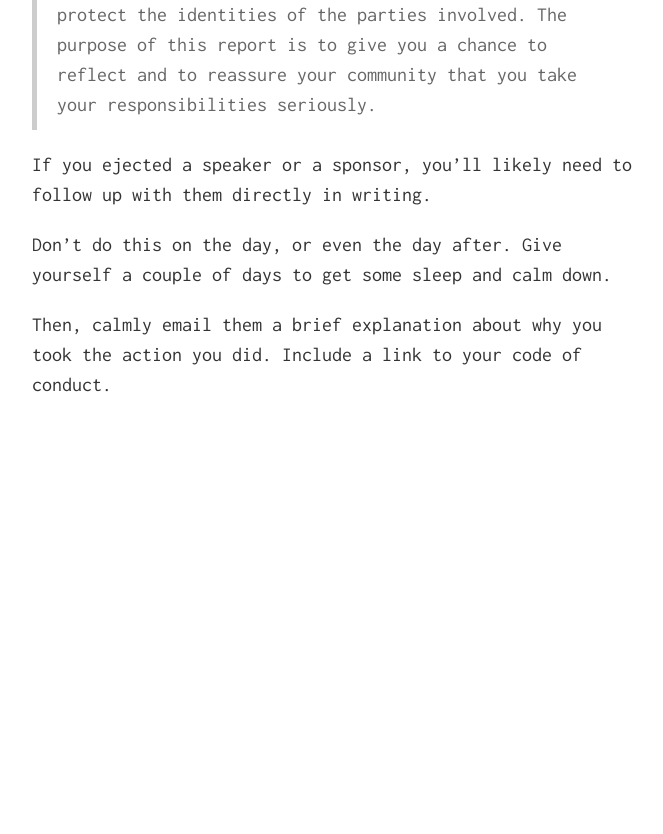
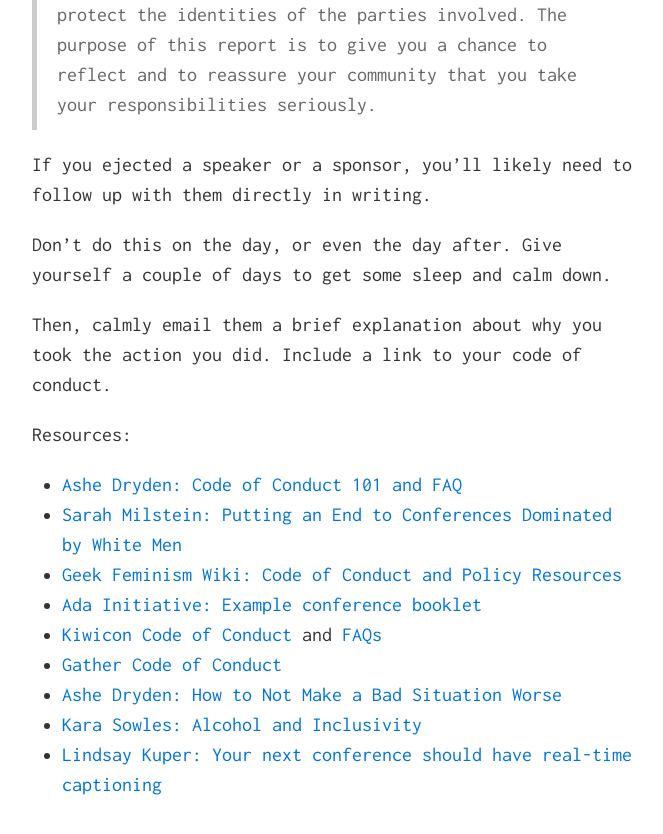
Before and after one commit to hopperfund/events, a Jekyll site: the page built from index.md, in a window 1280 px wide and 900 px high, scrolled down 26860 px. Shown: the top 834 px of the window, without its empty margins (308-971 px from the left). Built offline with Jekyll 4.4.1, drawn with Linux system fonts in a browser that asks for light colours; before the commit the page ends 27360 px from its top, so only the background shows below that.

Commit message:
Adding resource links

```diff
--- a/index.md
+++ b/index.md
@@ -479,3 +479,15 @@ If you ejected a speaker or a sponsor, you'll likely need to follow up with them
 Don't do this on the day, or even the day after. Give yourself a couple of days to get some sleep and calm down.
 
 Then, calmly email them a brief explanation about why you took the action you did. Include a link to your code of conduct.
+
+Resources:
+
+- [Ashe Dryden: Code of Conduct 101 and FAQ](http://www.ashedryden.com/blog/codes-of-conduct-101-faq)
+- [Sarah Milstein: Putting an End to Conferences Dominated by White Men](https://hbr.org/2014/01/theres-no-excuse-for-all-white-male-panels/)
+- [Geek Feminism Wiki: Code of Conduct and Policy Resources](http://geekfeminism.wikia.com/wiki/Conference_anti-harassment/Policy_resources)
+- [Ada Initiative: Example conference booklet](http://adainitiative.org/2012/10/freely-available-conference-booklet-template-designed-to-welcome-women/)
+- [Kiwicon Code of Conduct](https://kiwicon.org/faq/code-of-conduct/) and [FAQs](https://kiwicon.org/faq/#q9)
+- [Gather Code of Conduct](http://gathergather.co.nz/gatherly-behaviour/)
+- [Ashe Dryden: How to Not Make a Bad Situation Worse](http://www.ashedryden.com/blog/how-to-not-make-a-bad-situation-worse)
+- [Kara Sowles: Alcohol and Inclusivity](https://modelviewculture.com/pieces/alcohol-and-inclusivity-planning-tech-events-with-non-alcoholic-options)
+- [Lindsay Kuper: Your next conference should have real-time captioning](http://composition.al/blog/2014/05/31/your-next-conference-should-have-real-time-captioning/)
```
